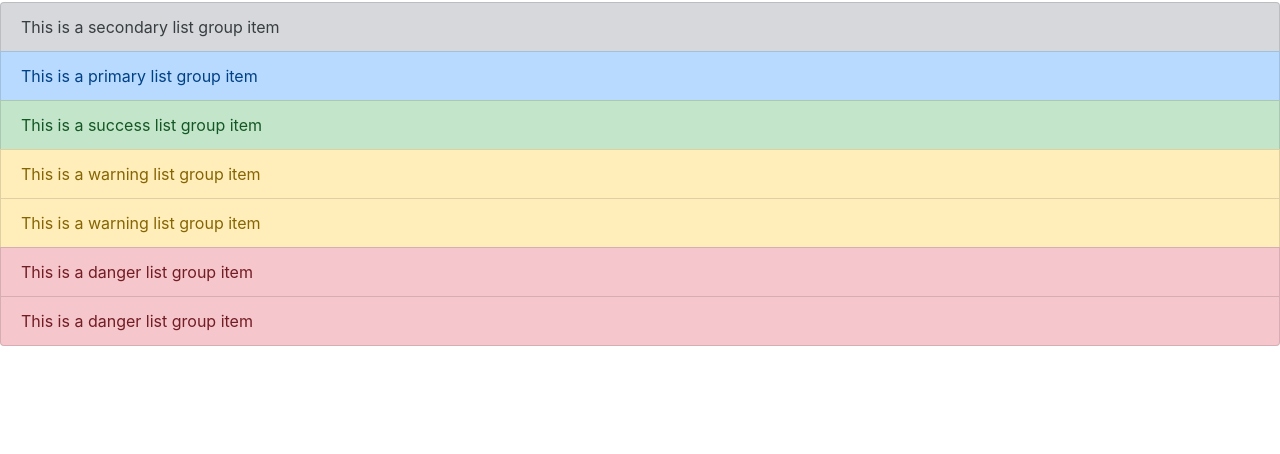
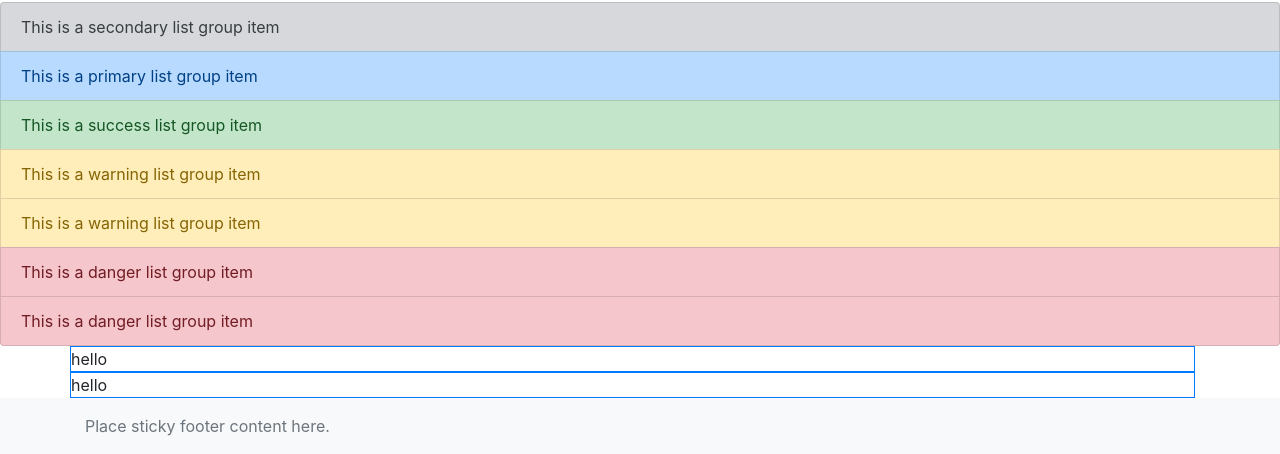
Before and after one commit to DataDeveloper7865/bootstrap-css-mockup, a plain HTML site: page Logo.html in a window 1280 px wide. Shown: the part 512-966 px from the top of the page. Before the commit the page ends 858 px from the top, so only its background shows below. Drawn offline with nearby package versions, Linux system fonts and the light colour scheme.

```diff
--- a/Logo.html
+++ b/Logo.html
@@ -11,7 +11,7 @@
 <body>
 
     <nav class="navbar navbar-dark bg-dark navbar-expand-lg">
-        <a class="navbar-brand" href="https://www.google.com">LOGO</a>
+        <a class="navbar-brand mr-auto" href="https://www.google.com">LOGO</a>
           <ul class="navbar-nav ml-auto">
             <li class="nav-item active">
               <a class="nav-link" href="#">Home</a>
@@ -101,6 +101,22 @@
         <a href="#" class="list-group-item list-group-item-action list-group-item-danger">This is a danger list group item</a>
       </div>
 
+      <div class="container">
+          <div class="row col6 mr-auto border border-primary">
+              <div class="">hello</div>
+          </div>
+          <div class="row col6 mr-auto border border-primary">
+            <div class="">hello</div>
+        </div>
+      </div>
+
+
+      <footer class="footer mt-auto py-3 bg-light">
+        <div class="container">
+          <span class="text-muted">Place sticky footer content here.</span>
+        </div>
+      </footer>
+
 
 
     <!-- jQuery first, then Popper.js, then Bootstrap JS -->
```
